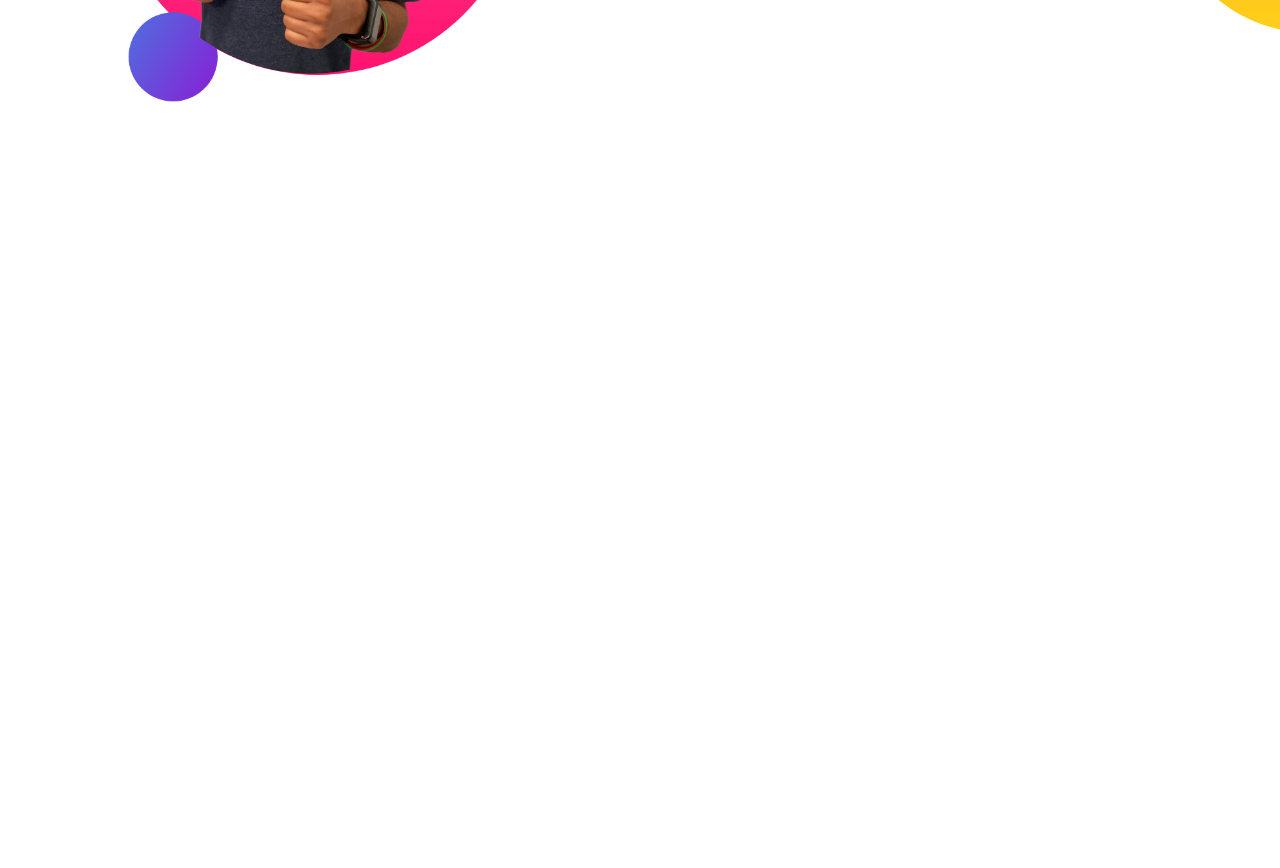
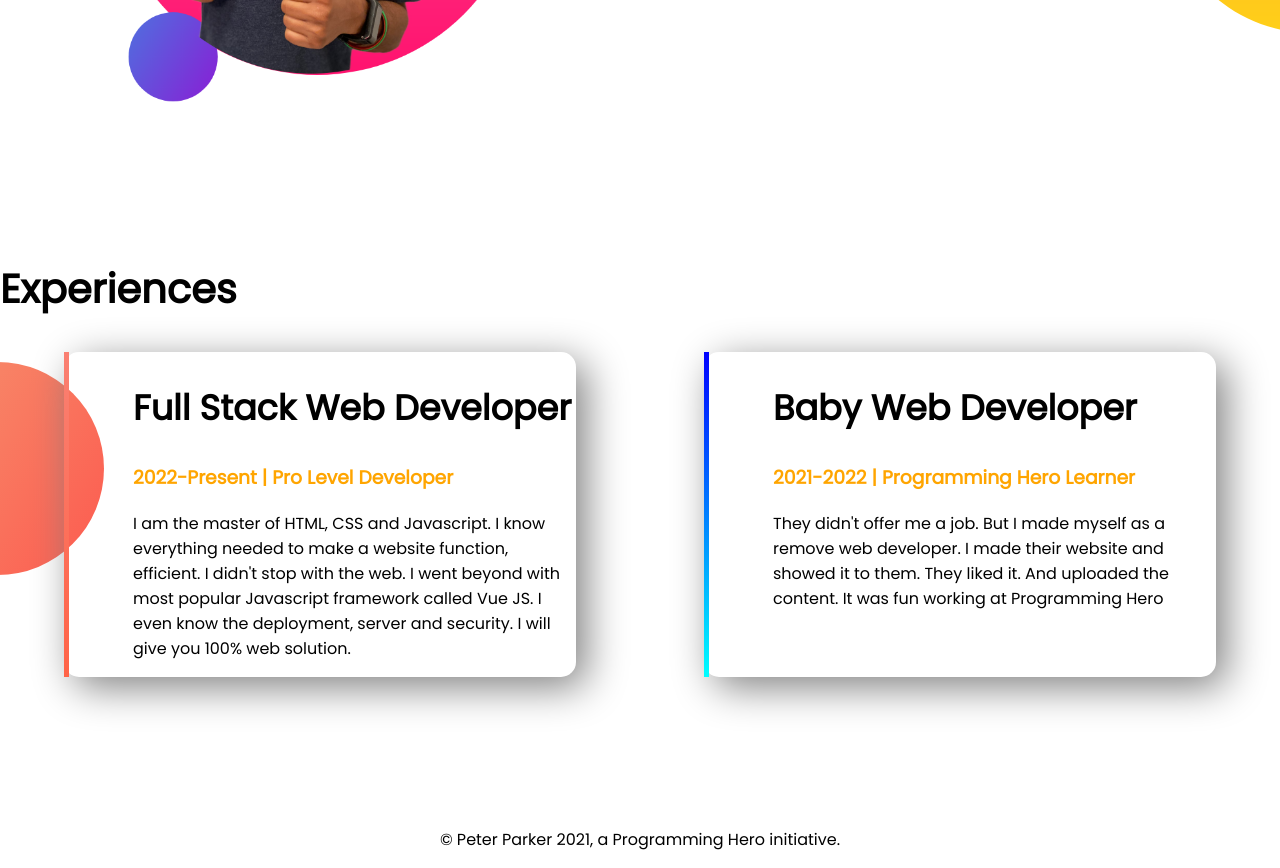
Before and after one commit to ahmedtajict/Practice-file-1, a plain HTML site: page index.html in a window 1280 px wide. Shown: the part 955-1823 px from the top of the page. Before the commit the page ends 1214 px from the top, so only its background shows below. Drawn offline with Linux system fonts and the light colour scheme.

Commit message:
footer added & experiance

```diff
--- a/index.html
+++ b/index.html
@@ -13,7 +13,7 @@
 </head>
 
 <body>
-    <section class="top-banner">
+    <section class="top-banner flexible-container">
         <div class="half-width">
             <h1>Welcome To</h1>
             <h1><span class="orange-color">Peter Parker</span> World</h1>
@@ -27,7 +27,7 @@
         </div>
         <div class="half-width"><img src="images/jhankar.png" alt=""></div>
     </section>
-    <section class="dream-big">
+    <section class="dream-big flexible-container">
         <div class="half-width">
             <img src="images/jhankar2.png" alt="">
         </div>
@@ -40,6 +40,33 @@
         </div>
 
     </section>
+    <section class="experience-area">
+        <h1>Experiences</h1>
+        <div class="flexible-container">
+            <div id="web-developer" class="experience-item">
+                <h2>Full Stack Web Developer</h2>
+                <h3 class="orange-color">2022-Present | Pro Level Developer</h3>
+                <p>I am the master of HTML, CSS and Javascript. I know everything needed to make a website function,
+                    efficient. I didn't stop with the web. I went beyond with most popular Javascript framework called
+                    Vue
+                    JS. I even know the deployment, server and security. I will give you 100% web solution.</p>
+
+            </div>
+            <div id="baby-web-developer" class="experience-item">
+                <h2>Baby Web Developer</h2>
+                <h3 class="orange-color">2021-2022 | Programming Hero Learner</h3>
+                <p>They didn't offer me a job. But I made myself as a remove web developer. I made their website and
+                    showed
+                    it to them. They liked it. And uploaded the content. It was fun working at Programming Hero</p>
+
+            </div>
+        </div>
+
+
+    </section>
+    <footer>
+        <p>© Peter Parker 2021, a Programming Hero initiative.</p>
+    </footer>
 </body>
 
 </html>
--- a/style.css
+++ b/style.css
@@ -3,13 +3,16 @@ body{
     margin: 0;
 }
 h1{
-    font-size: 50px;
+    font-size: 40px;
+}
+h2{
+    font-size: 35px;
 }
 .orange-color{
    color: orange;
 
 }
-section{
+.flexible-container{
     display: flex;
     margin-bottom: 150px;
 }
@@ -38,3 +41,29 @@ section{
     background-repeat: no-repeat;
     background-position: right;
 }
+.experience-area{
+    background-image: url(images/exp-bg.png);
+    background-repeat: no-repeat;
+    background-position: left;
+}
+.experience-item{
+    width: 40%;
+    margin-left: 5%;
+    margin-right: 5%;
+    padding-left: 5%;
+    box-shadow: 10px 10px 40px gray;
+    border-radius: 15px;
+}
+#web-developer{
+    border-left: 5px solid;
+    border-image: linear-gradient(salmon, tomato);
+    border-image-slice: 1;
+}
+#baby-web-developer{
+    border-left: 5px solid;
+    border-image: linear-gradient(blue, cyan);
+    border-image-slice: 1;
+}
+footer p{
+    text-align: center;
+}
```
Also changed, not shown: showOff/sa.jpg (added).
